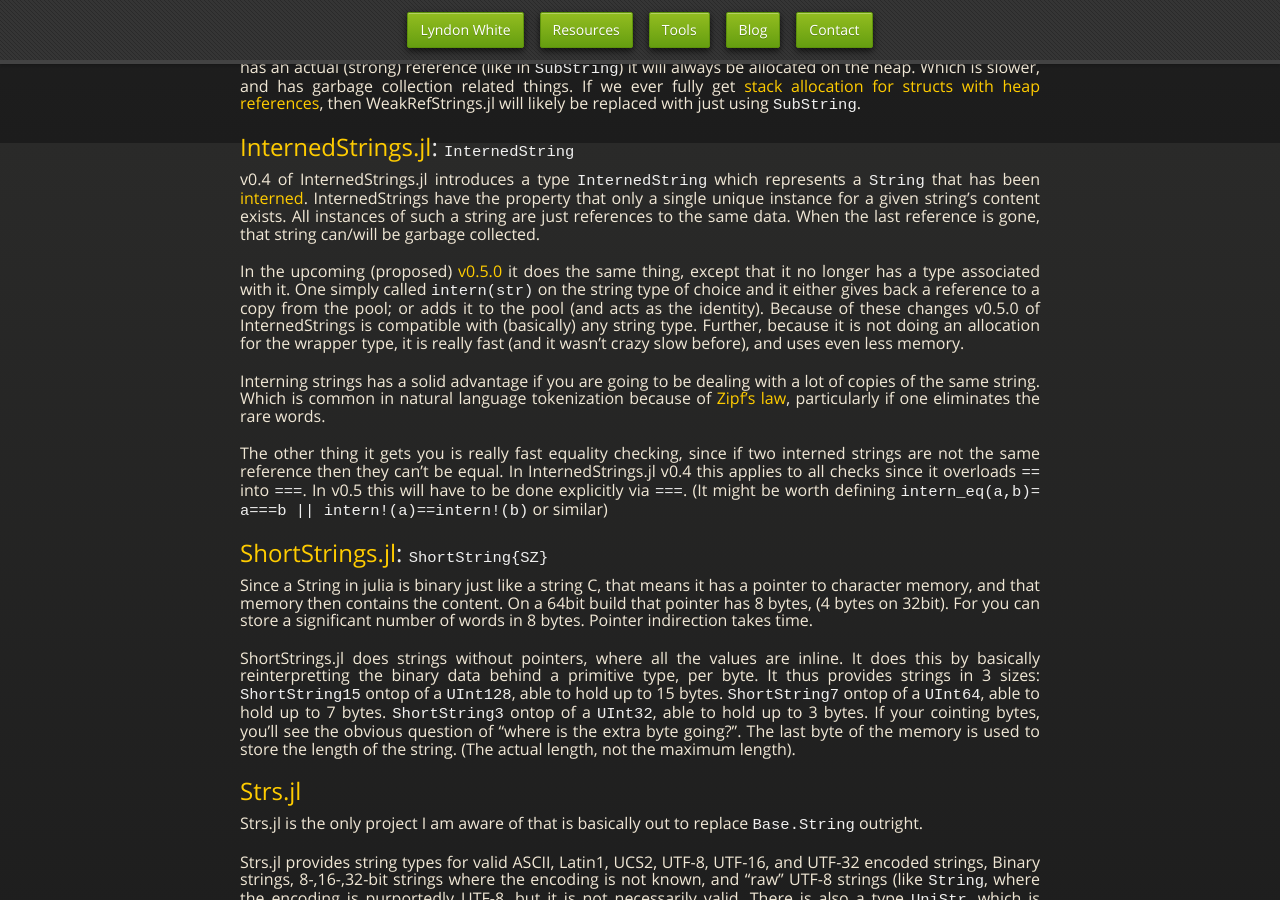
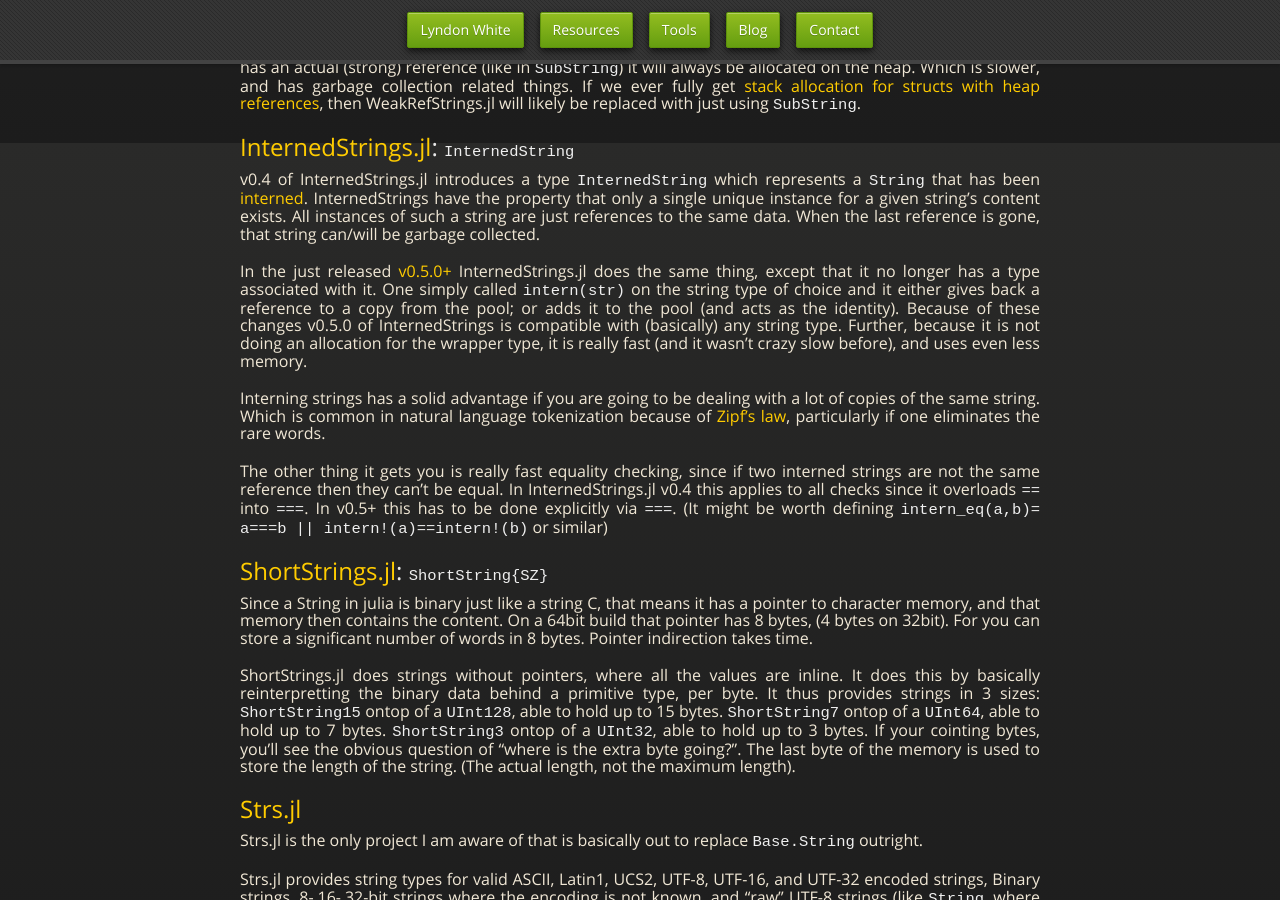
Before and after one commit to oxinabox/oxinabox.github.io, a Jekyll site: the page built from _posts/2018-5-3-Strings-Types-in-Julia.md, in a window 1280 px wide and 900 px high, scrolled down 757 px. Built offline with Jekyll 4.4.1, drawn with Linux system fonts in a browser that asks for light colours; nearby versions of some CDN libraries; some web fonts are replaced.

Commit message:
Update 2018-5-3-Strings-Types-in-Julia.md

```diff
--- a/_posts/2018-5-3-Strings-Types-in-Julia.md
+++ b/_posts/2018-5-3-Strings-Types-in-Julia.md
@@ -62,7 +62,7 @@ InternedStrings have the property that only a single unique instance for a given
 All instances of such a string are just references to the same data.
 When the last reference is gone, that string can/will be garbage collected.
 
-In the upcoming (proposed) [v0.5.0](https://github.com/oxinabox/InternedStrings.jl/pull/9) it does the same thing,
+In the just released [v0.5.0+](https://github.com/oxinabox/InternedStrings.jl/pull/9) InternedStrings.jl does the same thing,
 except that it no longer has a type associated with it.
 One simply called `intern(str)` on the string type of choice and it either gives back a reference to a copy from the pool; or adds it to the pool (and acts as the identity).
 Because of these changes v0.5.0 of InternedStrings is compatible with (basically) any string type.
@@ -75,7 +75,7 @@ particularly if one eliminates the rare words.
 
 The other thing it gets you is really fast equality checking, since if two interned strings are not the same reference then they can't be equal.
 In InternedStrings.jl v0.4 this applies to all checks since it overloads `==` into `===`.
-In v0.5 this will have to be done explicitly via `===`.
+In v0.5+ this has to be done explicitly via `===`.
 (It might be worth defining `intern_eq(a,b)= a===b || intern!(a)==intern!(b)` or similar)
 
 
```
